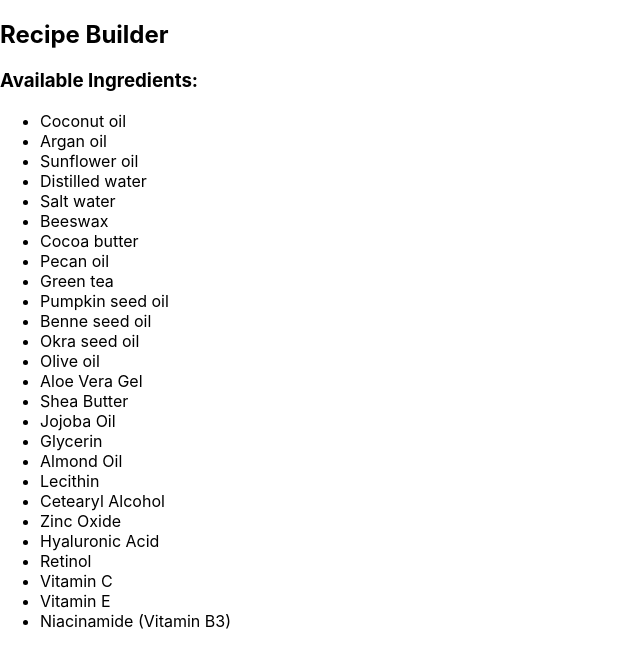
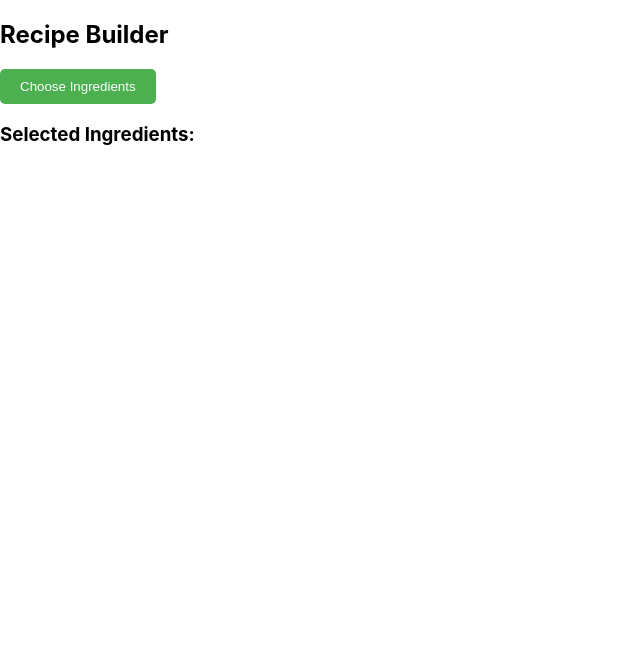
Before and after one commit to cwkoss/skincare, a React (Create React App) app: page /#/recipe-builder in a window 1280 px wide. Shown: the top 668 px of the page, without its empty margins (0-640 px from the left). Built offline with nearby package versions, Linux system fonts and the light colour scheme.

Commit message:
Add ingredient selection interface

```diff
--- a/src/RecipeBuilder.js
+++ b/src/RecipeBuilder.js
@@ -1,19 +1,69 @@
-import React from 'react';
+import React, { useState } from 'react';
 import ingredients from './ingredients';
 
 function RecipeBuilder() {
-  // Create an array of ingredient names
-  const ingredientNames = Object.keys(ingredients);
+  const [selectedIngredients, setSelectedIngredients] = useState([]);
+  const [showIngredientsList, setShowIngredientsList] = useState(false);
+
+  const handleIngredientSelect = (ingredientName) => {
+    if (selectedIngredients.includes(ingredientName)) {
+      // Deselect the ingredient
+      setSelectedIngredients(selectedIngredients.filter(name => name !== ingredientName));
+    } else {
+      // Select the ingredient
+      setSelectedIngredients([...selectedIngredients, ingredientName]);
+    }
+  };
+
+  const isIngredientSelected = (ingredientName) => {
+    return selectedIngredients.includes(ingredientName);
+  };
+
+  const ingredientRowStyle = {
+    display: 'flex',
+    justifyContent: 'space-between',
+    padding: '10px',
+    margin: '5px',
+    border: '1px solid #ddd',
+    borderRadius: '4px',
+    cursor: 'pointer',
+  };
+
+  const selectedStyle = {
+    backgroundColor: '#e0f7fa',
+  };
 
   return (
     <div>
       <h2>Recipe Builder</h2>
-      <h3>Available Ingredients:</h3>
+      <button onClick={() => setShowIngredientsList(!showIngredientsList)}>
+        {showIngredientsList ? 'Hide Ingredients' : 'Choose Ingredients'}
+      </button>
+
+      {showIngredientsList && (
+        <div>
+          <h3>Available Ingredients:</h3>
+          {Object.entries(ingredients).map(([name, details]) => (
+            <div
+              key={name}
+              style={{ ...ingredientRowStyle, ...(isIngredientSelected(name) ? selectedStyle : {}) }}
+              onClick={() => handleIngredientSelect(name)}
+            >
+              <strong>{name}</strong>
+              <small>{details.description}</small>
+            </div>
+          ))}
+        </div>
+      )}
+
+      <h3>Selected Ingredients:</h3>
       <ul>
-        {ingredientNames.map(name => (
+        {selectedIngredients.map(name => (
           <li key={name}>{name}</li>
         ))}
       </ul>
+
+      {/* Future content for proportions goes here */}
     </div>
   );
 }
```
